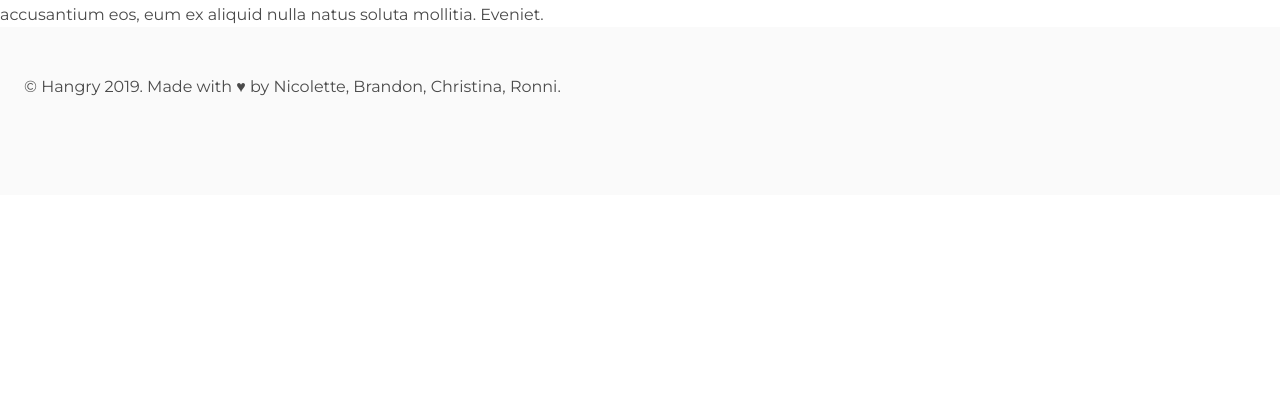
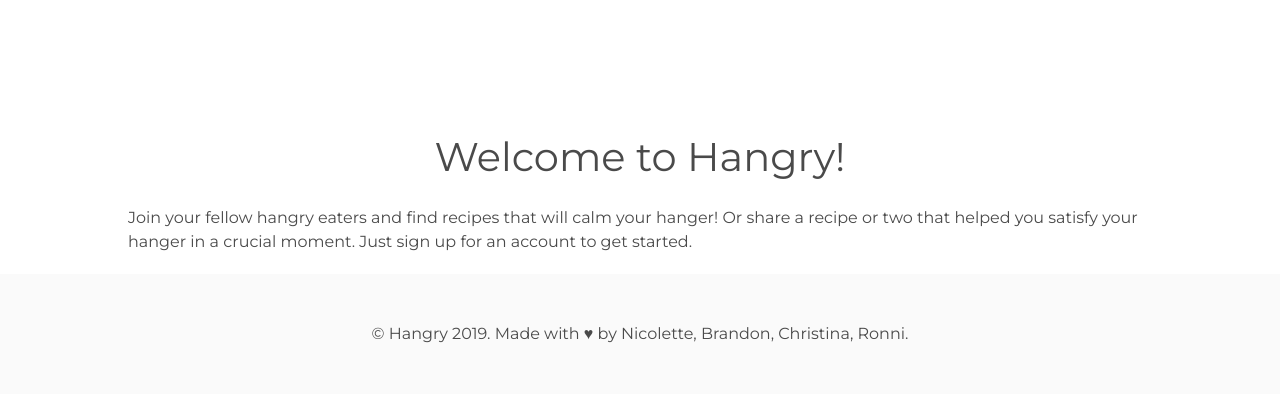
Before and after one commit to ch264/hangry, a Flask app: page / in a window 1280 px wide. Shown: the part 668-1062 px from the top of the page. Before the commit the page ends 764 px from the top, so only its background shows below. Run offline with Flask 2, Linux system fonts and the light colour scheme.

Commit message:
adds template for about page with styling

```diff
--- a/app.py
+++ b/app.py
@@ -33,8 +33,9 @@ app.config['SQLALCHEMY_TRACK_MODIFICATIONS'] = False
 def index():
     return render_template('landing.html')
 
-# @app.route('/about')
-# def about():
+@app.route('/about')
+def about():
+    return render_template('about.html')
 
 # @app.route('/login', methods=['POST'])
 # def login():
--- a/static/styles.css
+++ b/static/styles.css
@@ -2,6 +2,10 @@
 
 body {
   font-family: 'Montserrat', sans-serif;
+}
+
+section {
+  padding-bottom: 20px;
 }
 
 .overlay {
@@ -17,3 +21,24 @@ body {
 .hero-body {
   padding: 0;
 }
+
+.about {
+  padding: 0 10vw;
+}
+
+h2 {
+  text-align: center;
+}
+
+.about-team {
+  padding: 5vw 10vw;
+}
+
+.columns {
+  padding-top: 20px;
+}
+
+.footer {
+  padding-bottom: 48px;
+  text-align: center;
+}
--- a/static/typed.js
+++ /dev/null
@@ -1,5 +0,0 @@
-
-var typed = new Typed(".element", {
-  // Waits 1000ms after typing "First"
-  strings: ["First ^1000 sentence.", "Second sentence."]
-});
--- a/templates/landing.html
+++ b/templates/landing.html
@@ -1,7 +1,7 @@
 {% extends "layout.html" %}
 
 {% block content %}
-<div class="hero is-medium">
+<div class="hero is-fullheight-with-navbar">
   <div class="hero-body">
     <div class="container">
       <img src="{{ url_for('static', filename='lukas-blazek-261682-unsplash.jpg') }}">
@@ -10,7 +10,7 @@
             <p><strong>Hangry?</strong></p>
             <p>Find a recipe</p>
             <p>Or add your own</p>
-            <p>Satisfy your hunger</p>
+            <p>Satisfy your hanger</p>
         </div>
         <span id="typed"></span>
       </div>
@@ -19,7 +19,8 @@
 </div>
 
 <div class="about">
-  <p>Lorem ipsum dolor sit amet consectetur adipisicing elit. Consequatur voluptatum aperiam eligendi? Nobis officia laboriosam sapiente quis fuga sint nesciunt accusantium eos, eum ex aliquid nulla natus soluta mollitia. Eveniet.</p>
+  <h2 class="subtitle is-2">Welcome to Hangry!</h2>
+  <p>Join your fellow hangry eaters and find recipes that will calm your hanger!  Or share a recipe or two that helped you satisfy your hanger in a crucial moment.  Just sign up for an account to get started.</p>
 </div>
 
 {% endblock %}
--- a/templates/layout.html
+++ b/templates/layout.html
@@ -13,8 +13,8 @@
     <!-- Our CSS -->
     <link rel="stylesheet" href="{{ url_for('static', filename='styles.css') }}">
   </head>
-  <body>
-    <nav class="navbar is-dark" role="navigation" aria-label="main navigation">
+  <body class="has-navbar-fixed-top">
+    <nav class="navbar is-dark is-fixed-top" role="navigation" aria-label="main navigation">
       <div class="navbar-brand">
         <!-- Logo -->
         <a href="#" class="navbar-item"><img src="#" alt="logo"></a>
```
Also changed, not shown: templates/about.html (added, +69 -0 lines).
